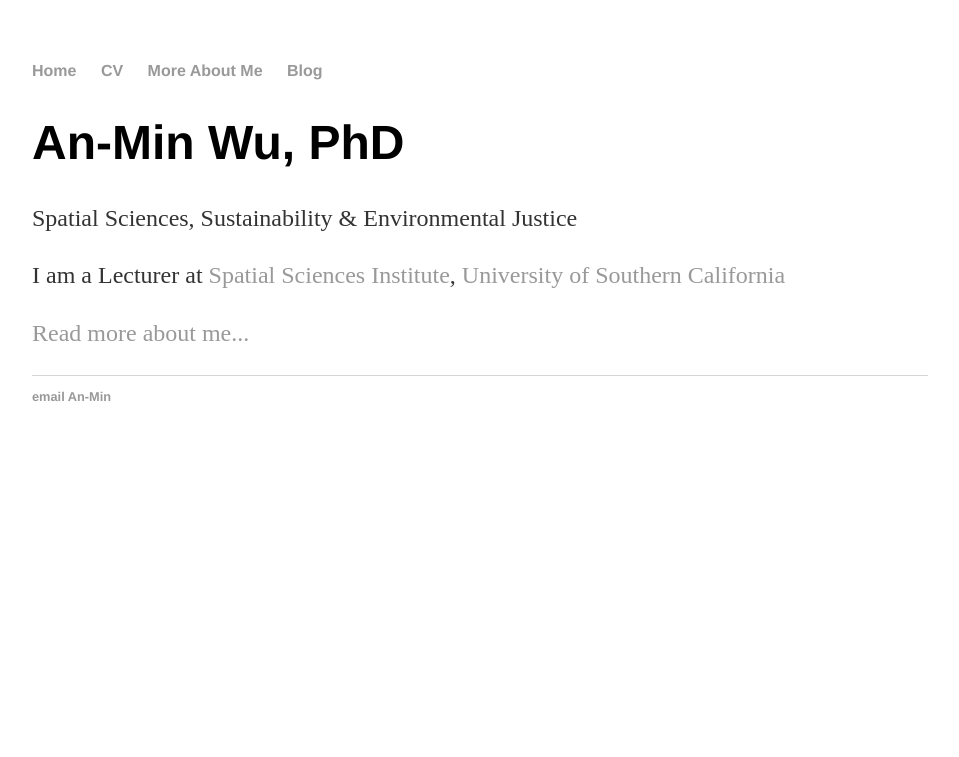
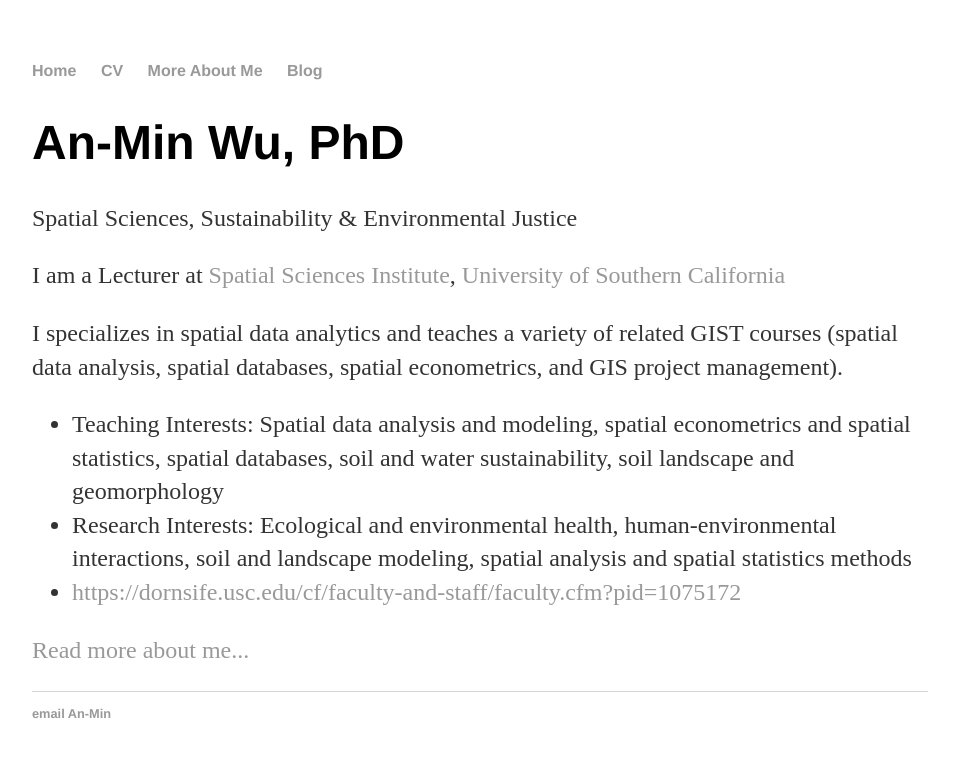
Before and after one commit to anmin/anmin.github.io, a Jekyll site: the page built from index.html, in a window 1280 px wide. Shown: the top 757 px of the page, without its empty margins (160-1119 px from the left). Built offline with Jekyll 4.4.1, drawn with Linux system fonts in a browser that asks for light colours.

Commit message:
Update index.html
Add research and teaching interests in list.

```diff
--- a/index.html
+++ b/index.html
@@ -7,5 +7,15 @@
 	<p>Spatial Sciences, Sustainability & Environmental Justice</p>
 
 	<p>I am a Lecturer at <a href="https://spatial.usc.edu"> Spatial Sciences Institute</a>, <a href="https://www.usc.edu/">University of Southern California</a>
+
+	<p>I specializes in spatial data analytics and teaches a variety of related GIST courses (spatial data analysis, spatial databases, spatial econometrics, and GIS project management).
+
+	<ul class="contacts">
+				<li>Teaching Interests: Spatial data analysis and modeling, spatial econometrics and spatial statistics, spatial databases, soil and water sustainability, soil landscape and geomorphology</li>
+				<li>Research Interests: Ecological and environmental health, human-environmental interactions, soil and landscape modeling, spatial analysis and spatial statistics methods</li>
+
+				<li><a href="Find my latest CV here">https://dornsife.usc.edu/cf/faculty-and-staff/faculty.cfm?pid=1075172</a></li>
+				</ul>
+
 	<p><a href="/about">Read more about me...</a></p>
 </div><!-- /.blurb -->
```
